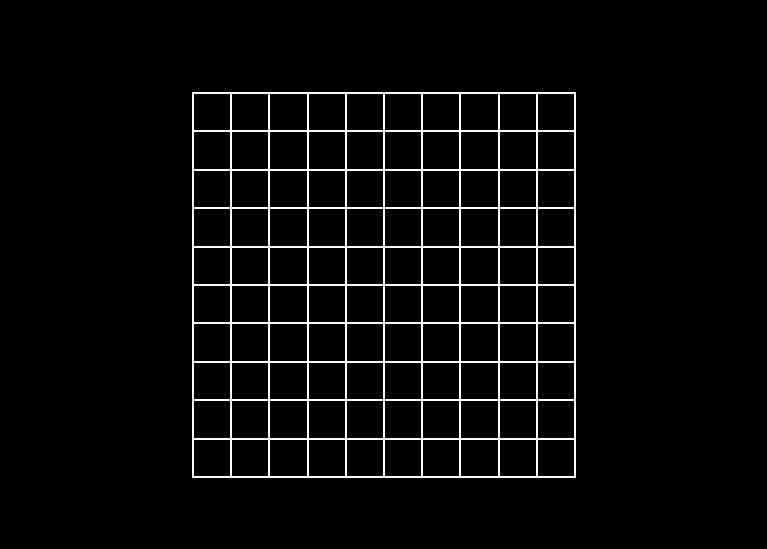
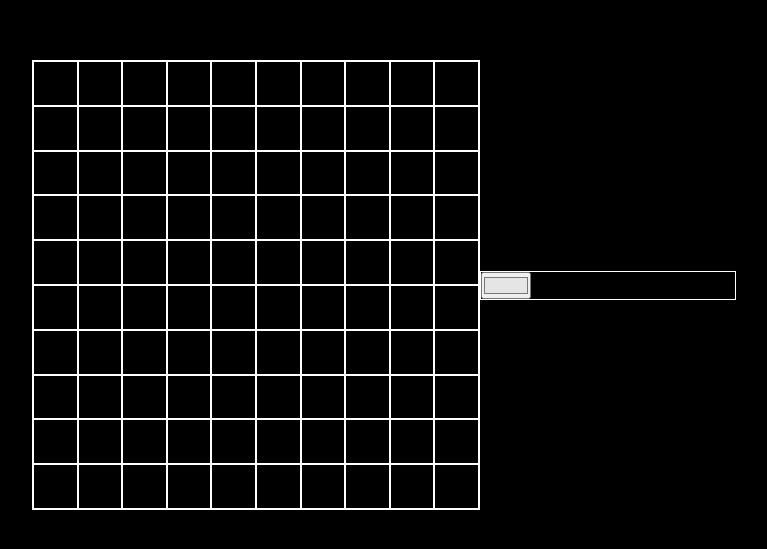
Before and after one commit to ansh-chrs/Sketch-pad, a plain HTML site: page index.html in a window 1280 px wide. Shown: the part 115-664 px from the top of the page, without its empty margins (256-1023 px from the left). Drawn offline with Linux system fonts and the light colour scheme.

Commit message:
Add feature to draw on grid using mouse pointer
Add event listener to draw only when left mouse button is clicked and it
hovers over the pixel blocks in that clicked state

The drag event is disabled because it was causing problems if the pointer
was pressed for too long

Add functionality to chooose color of drawing

```diff
--- a/index.html
+++ b/index.html
@@ -11,5 +11,11 @@
     <div class="outerContainer">
         <div class="innerContainer"></div>
     </div>
+
+  <div class="optionsPanel">
+   <input type="color" class="color" value="#e5e5e5">
+
+  </div>
+
 </body>
 </html>
--- a/script.js
+++ b/script.js
@@ -1,27 +1,44 @@
 const canvas = document.querySelector('.innerContainer');
-
-let count = 10;
+const colorInput = document.querySelector('.color');
+let penColor = colorInput.value;
+colorInput.addEventListener('input', ()=> {
+  penColor = colorInput.value;
+});
 
 
+let count =10;
+let clickState;
 
-for(let i = 1; i <= count ; i++ )
-{
-    let row =document.createElement('div');
-    row.style.display =  `flex`;
-    for(let j = 1; j <= count ; j++ )
- {
+for (let i = 1; i <= count; i++) {
+  let row = document.createElement('div');
+  row.style.display = `flex`;
+
+        for (let j = 1; j <= count; j++) {
           let grid = document.createElement('div');
           grid.style.border = "1px solid white";
           grid.style.flex = `1`;
+          addEventListener("dragstart", (event) => {
+            event.preventDefault();   //Prevents pointer from dragging element on longer press
+          });
 
-   grid.addEventListener('mouseover',changer)
+          grid.addEventListener('mousedown', (e) => {
+            clickState = 1;
+            painter(e);
+          });
+
+          grid.addEventListener('mouseup', () => { clickState = 0; });
+          grid.addEventListener('mouseover', painter);
           row.appendChild(grid);
         }
   canvas.appendChild(row);
   row.style.flex = '1';
+
 }
 
-function changer(e)
-{
-  e.target.classList.add('hoverEvent');
+
+
+function painter(e) {
+
+  if (clickState) { e.target.style.backgroundColor =`${penColor}` };
+
 }
--- a/style.css
+++ b/style.css
@@ -18,16 +18,16 @@ body{
 
 
 .outerContainer{
-    width:30%;
+    width:35%;
     position : relative;
-    padding-top:30%;
+    padding-top:35%;
     border : 1px solid white;
 }
 
 .innerContainer{
     position:absolute;
-    width:100%;
-    height: 100%;
+    /* width:100%;
+    height: 100%; */
     top:0;
     left:0;
     right:0;
@@ -35,9 +35,11 @@ body{
     display: flex;
     flex-direction: column;
     /* justify-content: flex-start; */
+}
+
+.optionsPanel{
+
+width:20%;
+border: 1px solid white;
 
 }
-
-.hoverEvent{
-    background-color: aqua;
-}
```
Lines whose indentation alone changed are shown as unchanged.
